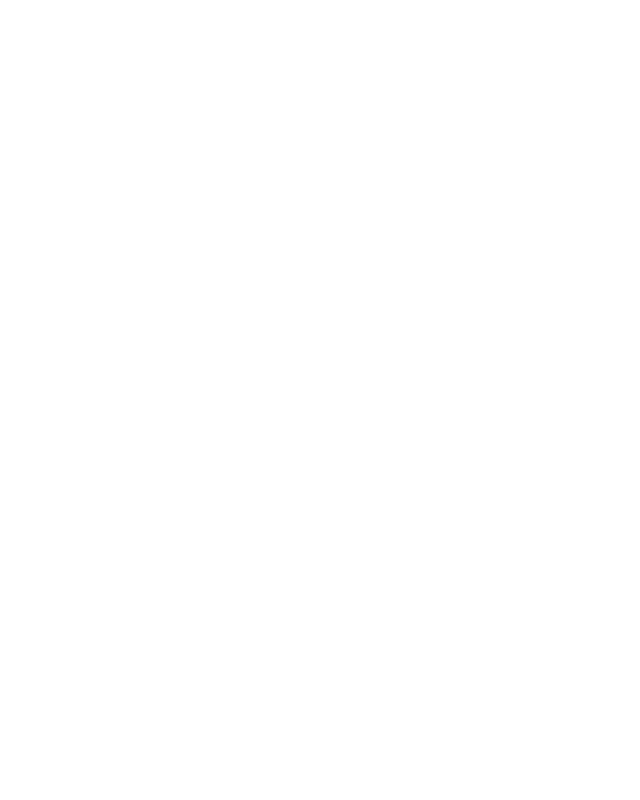
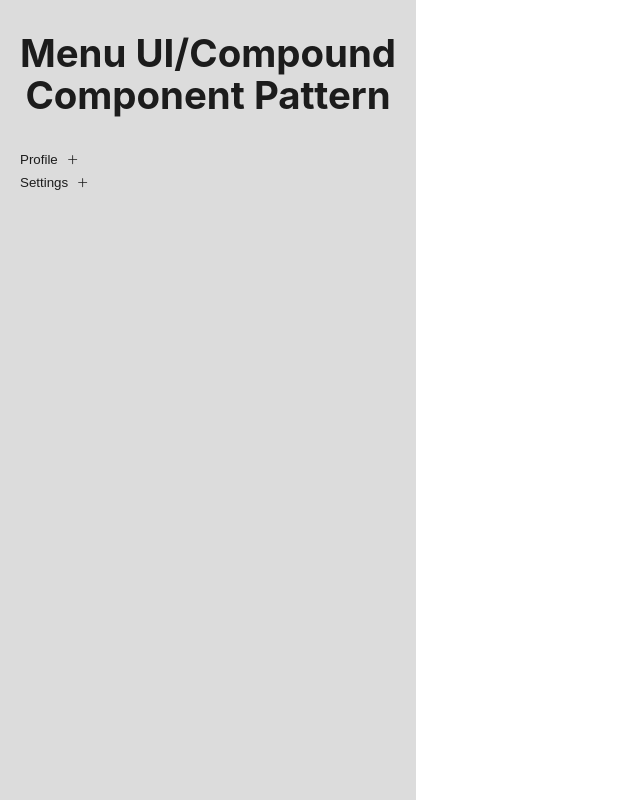
Before and after one commit to ali-sevinc/test-area, a React (Vite) app: page / in a window 1280 px wide. Shown: the whole page, without its empty margins (0-640 px from the left). Built offline with nearby package versions, Linux system fonts and the light colour scheme.

Commit message:
CCP Sidebar Menu

```diff
--- a/src/App.tsx
+++ b/src/App.tsx
@@ -8,6 +8,9 @@
 
 //Load more item
 import LoadMoreButton from "./components/load-more/LoadMoreButton";
+
+//
+import Sidebar from "./components/menu-ccp/Sidebar";
 
 export default function App() {
   /*
@@ -35,6 +38,9 @@
 
       {/* Load more data (kind of lazy load...) */}
       {/* <LoadMoreButton /> */}
+
+      {/* Menu via "Compond Components Recipe" */}
+      <Sidebar />
     </div>
   );
 }
--- /dev/null
+++ b/src/components/menu-ccp/Menus.module.css
@@ -0,0 +1,26 @@
+.button {
+  background-color: transparent;
+  padding: 0;
+  margin: 0;
+  display: flex;
+  align-items: center;
+  gap: 8px;
+  color: #1c1c1c;
+  padding: 4px;
+  cursor: pointer;
+  border: none;
+}
+.button:hover {
+  text-decoration: underline;
+}
+
+.menu {
+  list-style: none;
+  text-align: left;
+  margin: 0;
+  padding: 4px 0 0 2rem;
+}
+.menu li {
+  padding: 0;
+  margin: 0;
+}
--- /dev/null
+++ b/src/components/menu-ccp/Menus.tsx
@@ -0,0 +1,70 @@
+import { useState, createContext, ReactNode, useContext } from "react";
+import { HiMinus, HiPlus } from "react-icons/hi2";
+
+import styles from "./Menus.module.css";
+
+type InitialType = {
+  openID: string;
+  onOpen: (id: string) => void;
+  onClose: () => void;
+};
+const initialState: InitialType = {
+  openID: "",
+  onClose: () => {},
+  onOpen: () => {},
+};
+
+const MenuContext = createContext(initialState);
+
+export default function Menus({ children }: { children: ReactNode }) {
+  const [openID, setOpenID] = useState<string>("");
+  function onOpen(id: string) {
+    setOpenID(id);
+  }
+  function onClose() {
+    setOpenID("");
+  }
+  return (
+    <MenuContext.Provider value={{ onClose, onOpen, openID }}>
+      {children}
+    </MenuContext.Provider>
+  );
+}
+
+type ToggleType = { id: string; children: ReactNode };
+function Toggle({ id, children }: ToggleType) {
+  const { onOpen, onClose, openID } = useContext(MenuContext);
+
+  function handleToggle() {
+    if (openID && openID === id) {
+      onClose();
+    } else {
+      onOpen(id);
+    }
+  }
+
+  const isToggled = openID === id;
+  return (
+    <button className={styles.button} onClick={handleToggle}>
+      {children}
+      {isToggled ? <HiMinus /> : <HiPlus />}
+    </button>
+  );
+}
+
+type MenuType = { children: ReactNode; id: string };
+function Menu({ children, id }: MenuType) {
+  const { openID } = useContext(MenuContext);
+
+  if (openID !== id) return null;
+  return <menu className={styles.menu}>{children}</menu>;
+}
+
+type MenuItemType = { children: ReactNode };
+function MenuItem({ children }: MenuItemType) {
+  return <li>{children}</li>;
+}
+
+Menus.Menu = Menu;
+Menus.Toggle = Toggle;
+Menus.Item = MenuItem;
--- /dev/null
+++ b/src/components/menu-ccp/Sidebar.module.css
@@ -0,0 +1,13 @@
+.aside {
+  height: 100dvh;
+  width: 24rem;
+  background-color: #dcdcdc;
+  display: flex;
+  flex-direction: column;
+  color: #1c1c1c;
+  text-align: center;
+  padding: 0 1rem;
+}
+.aside h1 {
+  font-size: 2.4rem;
+}
--- /dev/null
+++ b/src/components/menu-ccp/Sidebar.tsx
@@ -0,0 +1,25 @@
+import styles from "./Sidebar.module.css";
+import Menus from "./Menus";
+export default function Sidebar() {
+  return (
+    <aside className={styles.aside}>
+      <h1>Menu UI/Compound Component Pattern</h1>
+      <Menus>
+        <Menus.Toggle id="profile">Profile</Menus.Toggle>
+        <Menus.Menu id="profile">
+          <Menus.Item>Details</Menus.Item>
+          <Menus.Item>Safety</Menus.Item>
+          <Menus.Item>Logout</Menus.Item>
+        </Menus.Menu>
+      </Menus>
+      <Menus>
+        <Menus.Toggle id="settings">Settings</Menus.Toggle>
+        <Menus.Menu id="settings">
+          <Menus.Item>Language</Menus.Item>
+          <Menus.Item>Theme</Menus.Item>
+          <Menus.Item>Help</Menus.Item>
+        </Menus.Menu>
+      </Menus>
+    </aside>
+  );
+}
```
Also changed, not shown: 1 other file (tests, documents, lock files or other folders).
